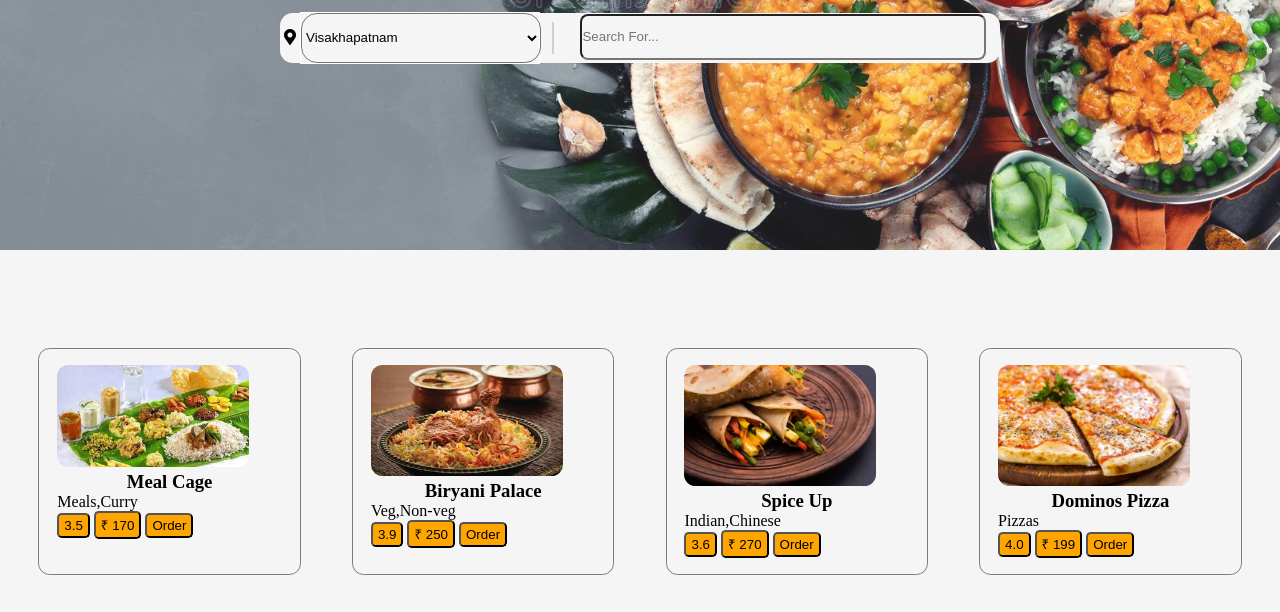
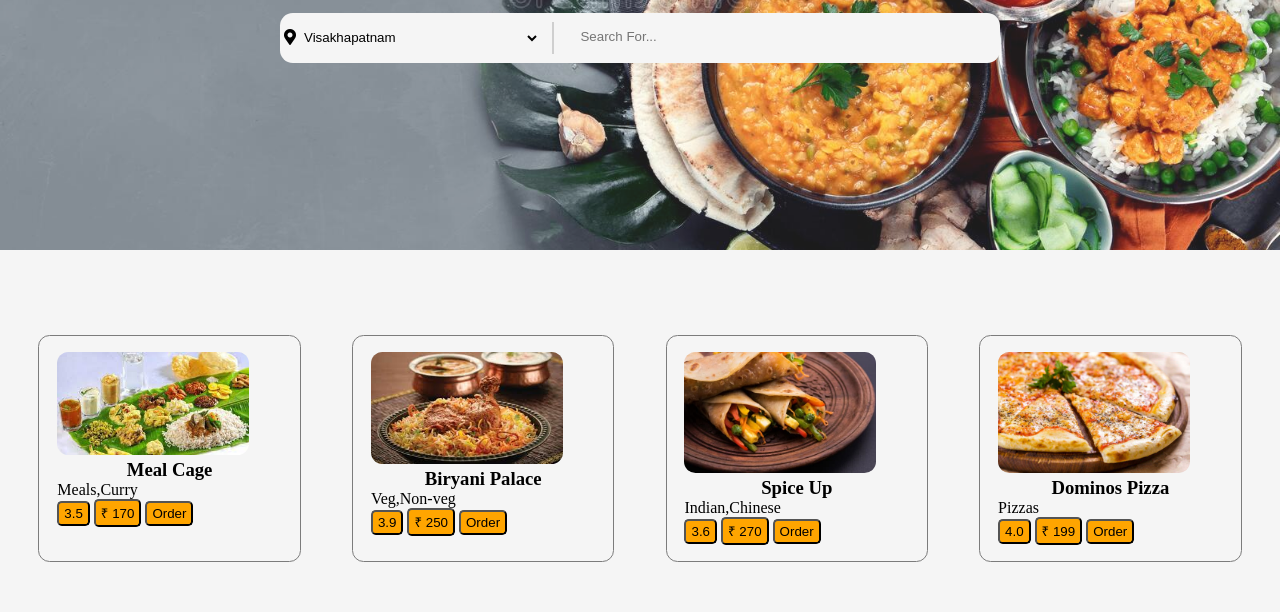
Before and after one commit to VaishnaCBhanu/Zomato_Clone, a plain HTML site: page index.html in a window 1280 px wide. Shown: the part 292-904 px from the top of the page. Drawn offline with Linux system fonts and the light colour scheme; some icons are missing; a web font is replaced by a local one.

Commit message:
Update style.css

```diff
--- a/style.css
+++ b/style.css
@@ -125,6 +125,7 @@ h3 {
   width: 45rem;
   margin-top: 1rem;
   margin-bottom: 15rem;
+  border: none;
 }
 
 .flex_container {
@@ -141,7 +142,8 @@ h3 {
   /* background: transparent; */
   width: 15rem;
   align-items: center;
-  border: 1px solid white;
+  /* border: 1px solid white; */
+  border: none;
 }
 .location_dropdown {
   width: 15rem;
@@ -149,6 +151,10 @@ h3 {
   height: 3.1rem;
   border-radius: 1rem;
   color: black;
+  border: none;
+}
+.location_dropdown:focus-visible{
+  outline: none;
 }
 .separator {
   width: 0rem;
@@ -178,6 +184,7 @@ h3 {
   height: 2.9rem;
   border-radius: 0.5rem;
   background: transparent;
+  border: none;
 }
 .container {
   background-color: whitesmoke;
@@ -185,7 +192,7 @@ h3 {
 .container_restaurant {
   margin-left: 1vw;
   margin-right: 1vw;
-  padding-top: 2%;
+  padding-top: 1%;
 }
 .items_row {
   display: flex;
```
